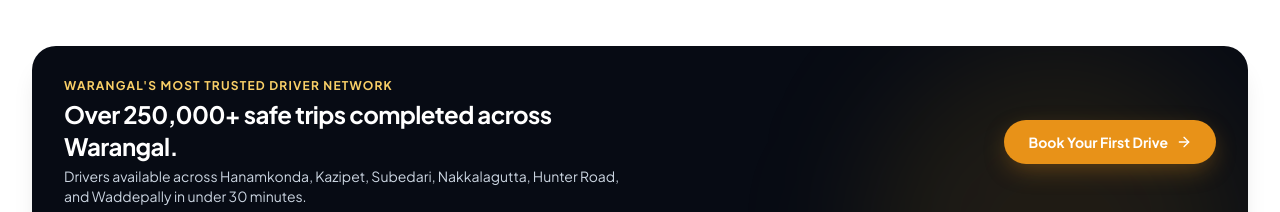
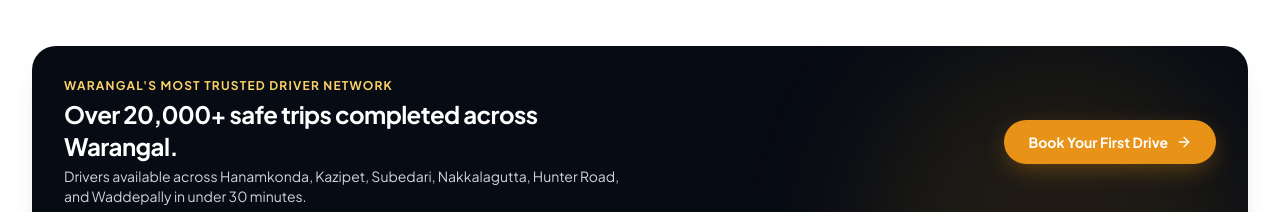
Before and after one commit to sarvexmarketing-hash/driverbeee, a React (Vite) app: page / in a window 1280 px wide. Shown: the part 2120-2332 px from the top of the page. Built offline with nearby package versions, Linux system fonts and the light colour scheme; no server answers; the database is empty.

Commit message:
Update safe trips completed count to Over 20,000+

```diff
--- a/src/components/WhyDriverBee.tsx
+++ b/src/components/WhyDriverBee.tsx
@@ -115,7 +115,7 @@ export const WhyDriverBee: React.FC<{ onBookClick: () => void }> = ({ onBookClic
               Warangal's Most Trusted Driver Network
             </div>
             <h4 className="text-xl sm:text-2xl font-bold tracking-tight text-white">
-              Over 250,000+ safe trips completed across Warangal.
+              Over 20,000+ safe trips completed across Warangal.
             </h4>
             <p className="text-xs sm:text-sm text-navy-300 mt-1">
               Drivers available across Hanamkonda, Kazipet, Subedari, Nakkalagutta, Hunter Road, and Waddepally in under 30 minutes.
```
